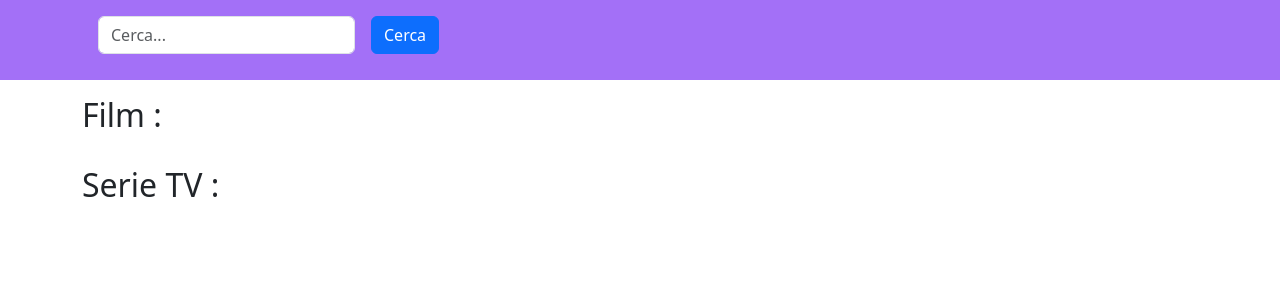
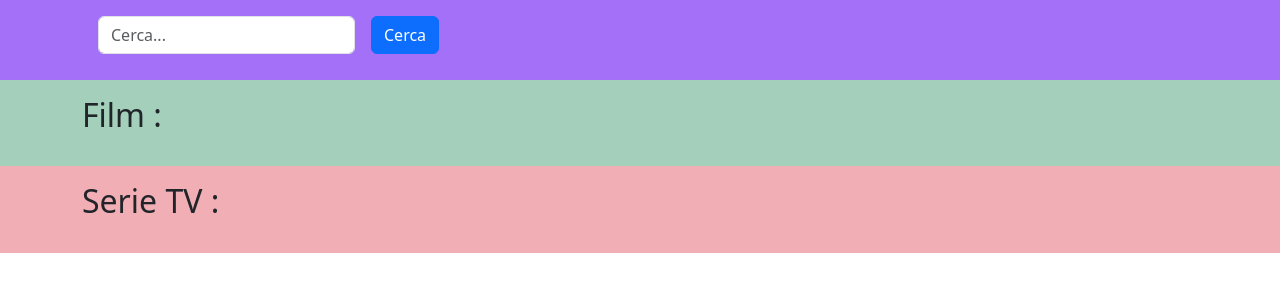
Before and after one commit to Flopiras/vite-boolflix, a Vue app: page / in a window 1280 px wide. Shown: the top 300 px of the page. Built offline with nearby package versions, Linux system fonts and the light colour scheme.

Commit message:
edit main

```diff
--- a/src/components/AppMain.vue
+++ b/src/components/AppMain.vue
@@ -17,15 +17,19 @@ export default {
 
 <template>
     <main>
+        <section id="movies" class="py-3">
             <div class="container">
-            <h2 class="my-3">Film :</h2>
+                <h2 class="pb-2">Film :</h2>
                 <div class="row row-cols-2 row-cols-md-3 row-cols-lg-4">
                     <div v-for="movie in movies" :key="movie.id" class="col">
                         <FilmCard :film="movie" />
                     </div>
                 </div>
-
-            <h2 class="my-3">Serie TV :</h2>
+            </div>
+        </section>
+        <section id="series" class="py-3">
+            <div class="container">
+                <h2 class="pb-2">Serie TV :</h2>
                 <div class="row row-cols-2 row-cols-md-3 row-cols-lg-4">
                     <div v-for="serie in series" :key="serie.id" class="col">
                         <FilmCard :film="serie" />
@@ -33,5 +37,22 @@ export default {
                     </div>
                 </div>
             </div>
+        </section>
     </main>
 </template>
+
+<style lang="scss" scoped>
+@use '../assets/scss/vars' as *;
+
+#movies {
+    background-color: $bg-movies;
+}
+
+.card {
+    border: 1px solid black;
+}
+
+#series {
+    background-color: $bg-series;
+}
+</style>
```
Lines whose indentation alone changed are shown as unchanged.
